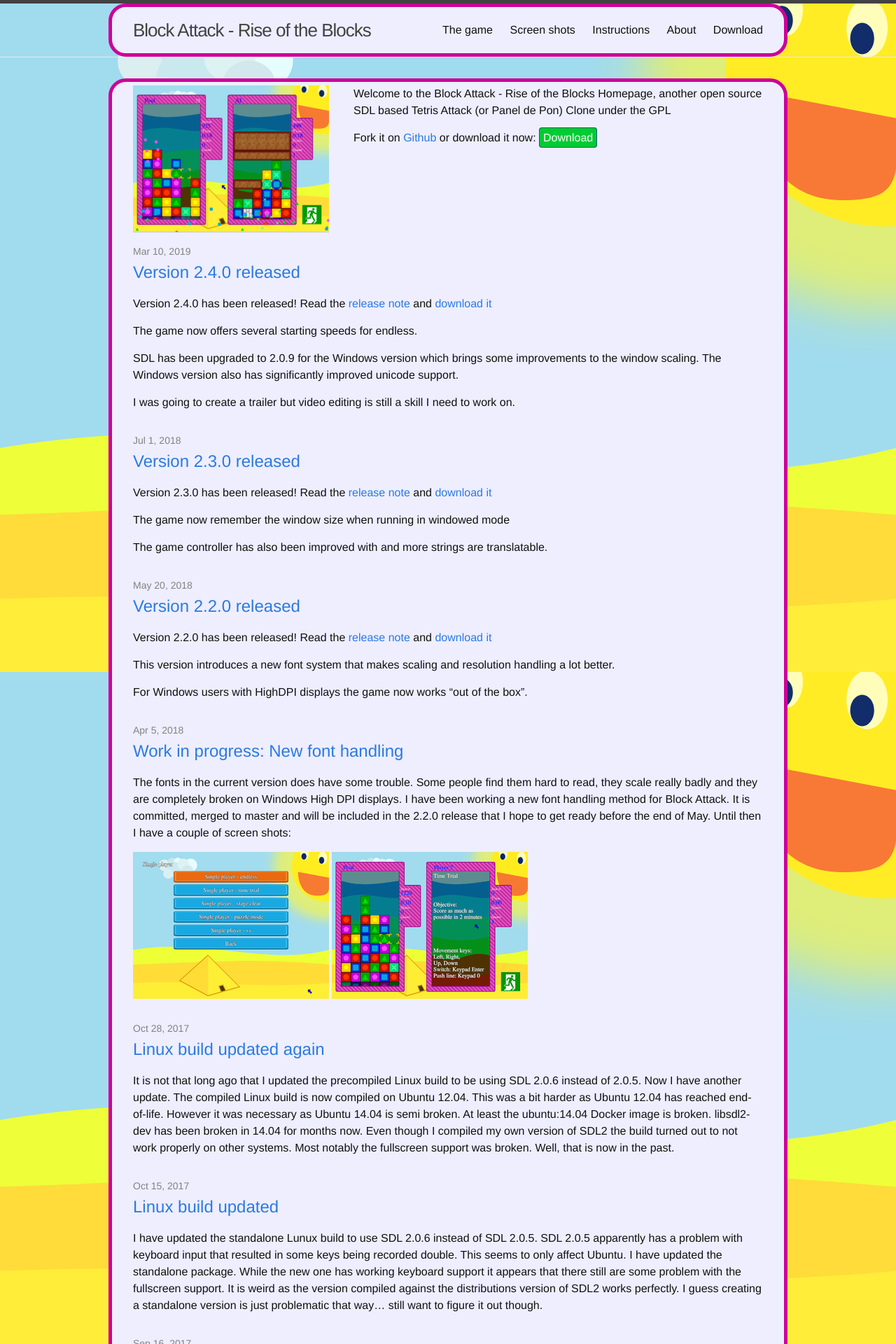
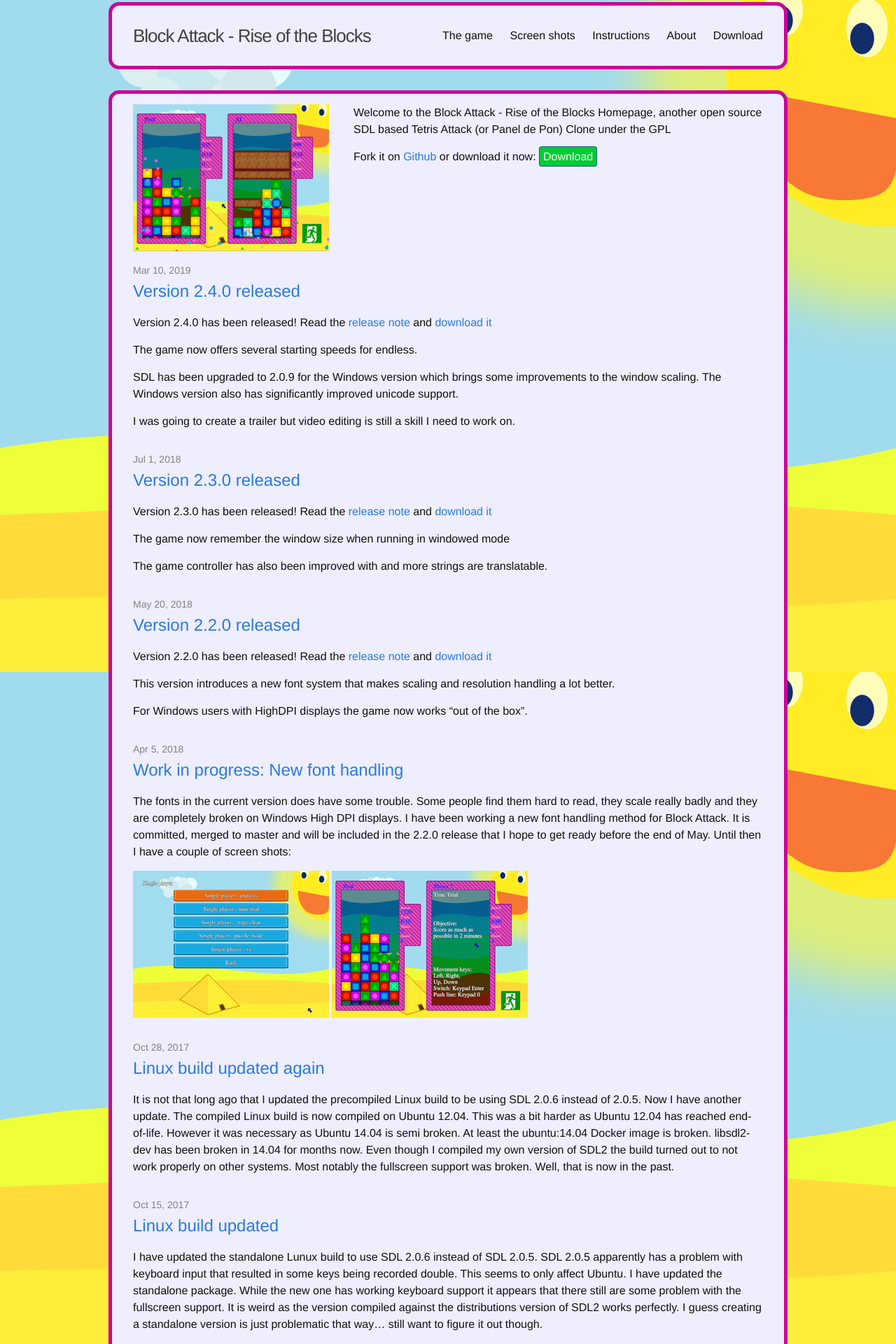
Before and after one commit to blockattack/blockattack-www, a Jekyll site: the page built from index.html, in a window 1280 px wide. Shown: the top 1920 px of the page at 70% size. Built offline with Jekyll 4.4.1, drawn with Linux system fonts in a browser that asks for light colours.

Commit message:
Some CSS changes

```diff
--- a/_sass/_base.scss
+++ b/_sass/_base.scss
@@ -165,10 +165,10 @@
     padding-right: $spacing-unit;
     padding-left: $spacing-unit;
 border: 5px solid 	#cc0099;
- border-radius: 25px;
+ border-radius: 15px;
 background-color: #eef;
-padding-top: 5px;
-padding-bottom: 5px;
+padding-top: 15px;
+padding-bottom: 15px;
     @extend %clearfix;
 
     @include media-query($on-laptop) {
--- a/_sass/_layout.scss
+++ b/_sass/_layout.scss
@@ -2,8 +2,9 @@
  * Site header
  */
 .site-header {
-    border-top: 5px solid $grey-color-dark;
-    border-bottom: 1px solid $grey-color-light;
+    border-top: 0px solid $grey-color-dark;
+    border-bottom: 0px;
+    margin-top: 3px;
     min-height: 56px;
 
     // Positioning context for the mobile navigation icon
@@ -92,7 +93,7 @@
  * Site footer
  */
 .site-footer {
-    border-top: 1px solid $grey-color-light;
+    border-top: 0px;
     padding: $spacing-unit 0;
 }
 
```
